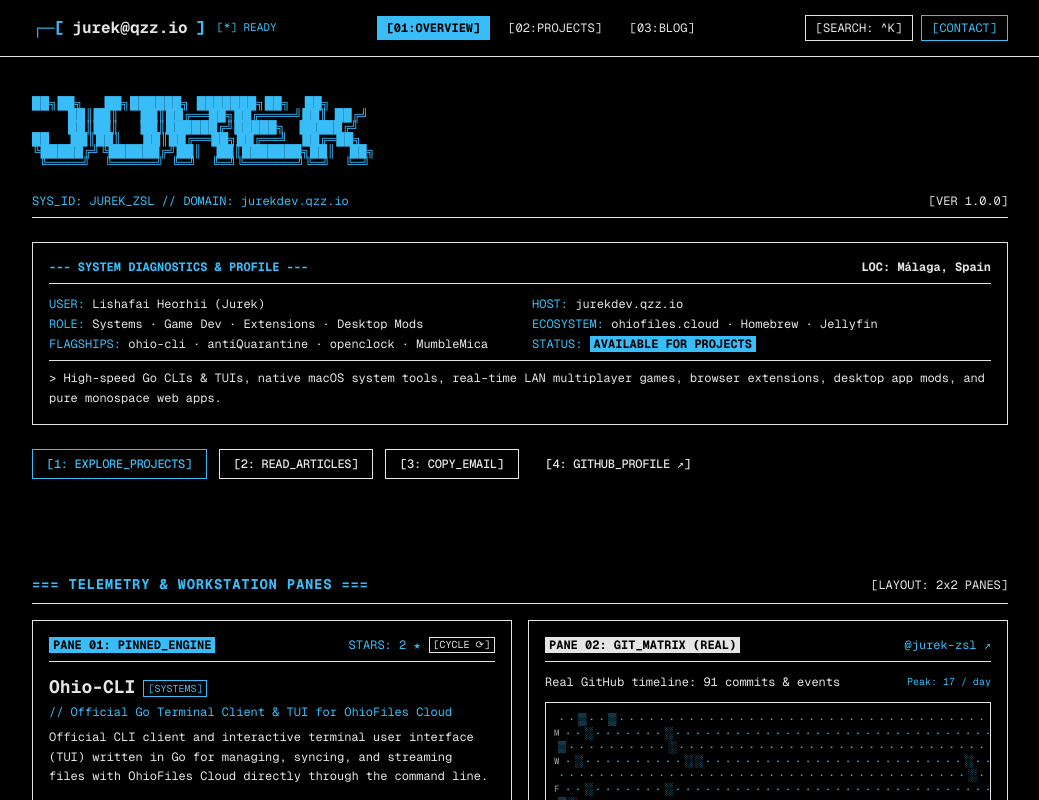
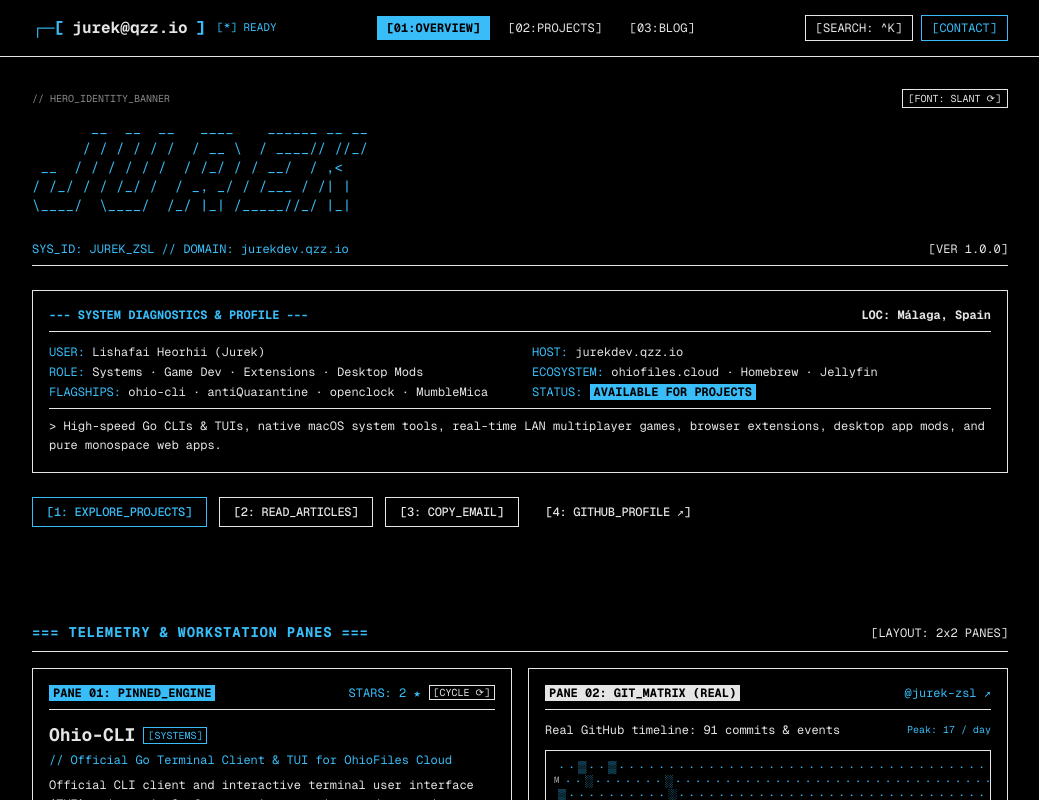
Before and after one commit to jurek-zsl/jurekdev.qzz.io, a Next.js app: page / in a window 1280 px wide. Shown: the top 800 px of the page, without its empty margins (120-1159 px from the left). Built offline with nearby package versions, Linux system fonts and the light colour scheme.

Commit message:
fix: replace broken unicode box banner with crisp ASCII fonts and disable ligatures

```diff
--- a/src/app/globals.css
+++ b/src/app/globals.css
@@ -52,7 +52,9 @@ body {
 }
 
 pre, code, kbd {
-  font-family: var(--font-geist-mono), ui-monospace, monospace !important;
+  font-family: var(--font-geist-mono), ui-monospace, SFMono-Regular, Menlo, Monaco, Consolas, monospace !important;
+  font-variant-ligatures: none !important;
+  font-feature-settings: "liga" 0, "calt" 0, "dlig" 0 !important;
 }
 
 /* TUI Box border helper */
--- a/src/components/home/hero.tsx
+++ b/src/components/home/hero.tsx
@@ -5,17 +5,51 @@ import Link from "next/link";
 import { toast } from "sonner";
 import { SpotlightButton } from "../ui/spotlight-button";
 
-const ASCII_BANNER = `
-     ██╗██╗   ██╗██████╗ ███████╗██╗  ██╗
-     ██║██║   ██║██╔══██╗██╔════╝██║ ██╔╝
-     ██║██║   ██║██████╔╝█████╗  █████╔╝
-██   ██║██║   ██║██╔══██╗██╔══╝  ██╔═██╗
-╚█████╔╝╚██████╔╝██║  ██║███████╗██║  ██╗
- ╚════╝  ╚═════╝ ╚═╝  ╚═╝╚══════╝╚═╝  ╚═╝
-`.trim();
+const stripNewlines = (str: string) => str.replace(/^\n+|\n+$/g, "");
+
+const BANNERS = {
+  slant: stripNewlines(`
+       __  __  __   ____    ______ __ __
+      / / / / / /  / __ \\  / ____// //_/
+ __  / / / / / /  / /_/ / / __/  / ,<
+/ /_/ / / /_/ /  / _, _/ / /___ / /| |
+\\____/  \\____/  /_/ |_| /_____//_/ |_|
+`),
+  blocks: stripNewlines(`
+     ██  ██    ██  ██████   ███████  ██   ██
+     ██  ██    ██  ██   ██  ██       ██  ██
+     ██  ██    ██  ██████   █████    █████
+██   ██  ██    ██  ██   ██  ██       ██  ██
+ █████    ██████   ██   ██  ███████  ██   ██
+`),
+  doom: stripNewlines(`
+   ___ _   _ _____  _____ _   __
+  |_  | | | | ___ \\  ___| | / /
+    | | | | | |_/ / |__ | |/ /
+    | | | | |    /|  __||    \\
+/\\__/ / |_| | |\\ \\| |___| |\\  \\
+\\____/ \\___/\\_| \\_\\____/\\_| \\_/
+`),
+  standard: stripNewlines(`
+     _ _   _  ____   _____ _  __
+    | | | | | |  _ \\ | ____| |/ /
+ _  | | | | | | |_) ||  _| | ' /
+| |_| | |_| | |  _ < | |___| . \\
+ \\___/ \\___/  |_| \\_\\|_____|_|\\_\\
+`),
+};
+
+const BANNER_KEYS = ["slant", "blocks", "doom", "standard"] as const;
+type BannerKey = typeof BANNER_KEYS[number];
 
 export function Hero() {
   const [copied, setCopied] = useState(false);
+  const [bannerStyle, setBannerStyle] = useState<BannerKey>("slant");
+
+  const cycleBanner = () => {
+    const nextIndex = (BANNER_KEYS.indexOf(bannerStyle) + 1) % BANNER_KEYS.length;
+    setBannerStyle(BANNER_KEYS[nextIndex]);
+  };
 
   const handleCopyEmail = async () => {
     try {
@@ -32,9 +66,21 @@ export function Hero() {
 
   return (
     <section className="pt-8 pb-12 font-mono text-[#e5e5e5]">
+      {/* ASCII Art Title Header */}
+      <div className="flex items-center justify-between pb-1 text-xs">
+        <span className="text-[10px] text-[#e5e5e5]/60 select-none">// HERO_IDENTITY_BANNER</span>
+        <button
+          onClick={cycleBanner}
+          className="text-[10px] border border-[#e5e5e5] px-1.5 py-0.5 text-[#e5e5e5] hover:border-[#38bdf8] hover:text-[#38bdf8] cursor-pointer"
+          title="Cycle ASCII banner typography"
+        >
+          [FONT: {bannerStyle.toUpperCase()} ⟳]
+        </button>
+      </div>
+
       {/* ASCII Art Title */}
-      <pre className="text-[#38bdf8] text-[10px] sm:text-xs leading-none select-none overflow-x-auto py-2">
-        {ASCII_BANNER}
+      <pre className="text-[#38bdf8] text-[10px] sm:text-xs md:text-sm leading-snug tracking-normal select-none overflow-x-auto py-2 font-mono">
+        {BANNERS[bannerStyle]}
       </pre>
 
       <div className="mt-4 border-b border-[#e5e5e5] pb-2 text-xs flex items-center justify-between">
```
